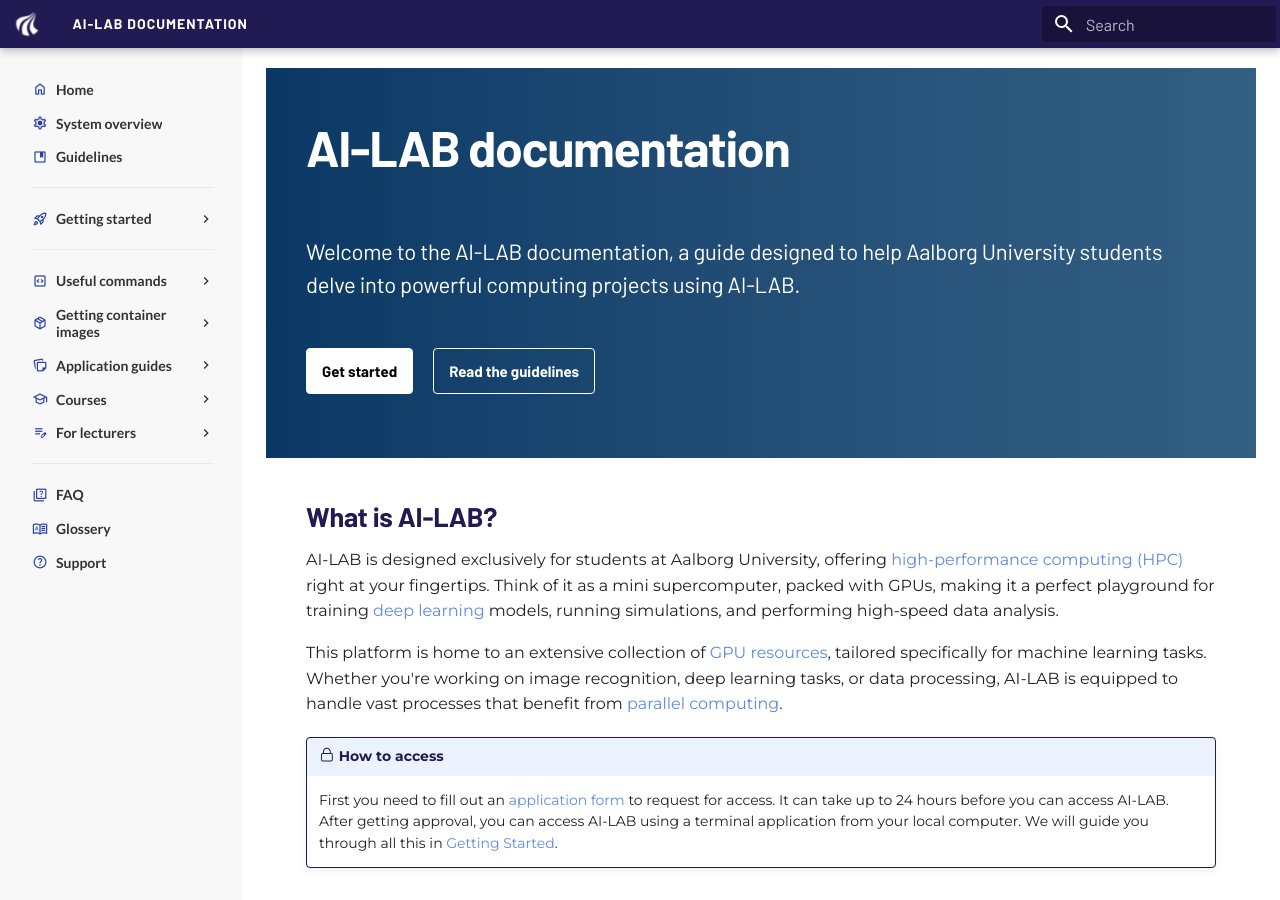
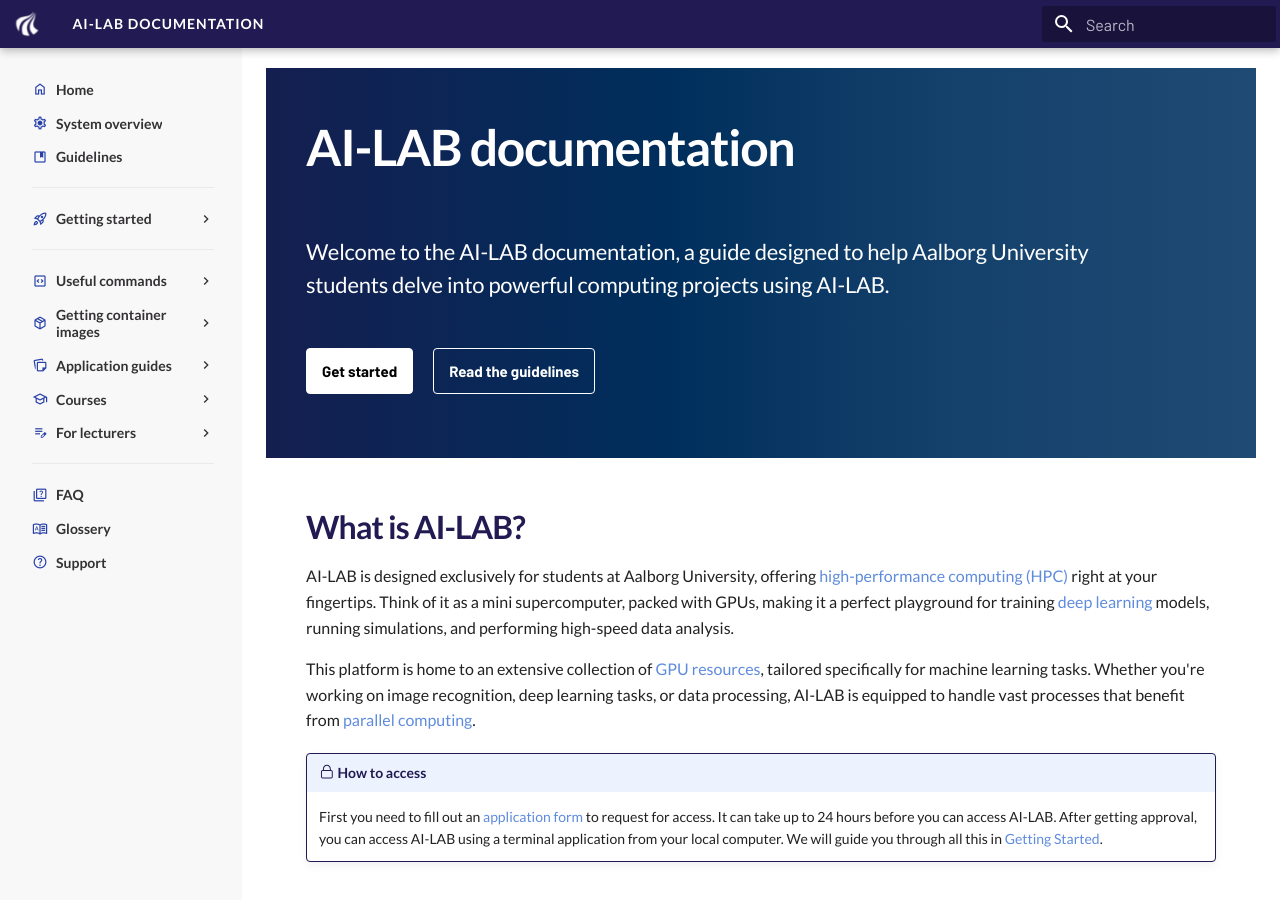
Before and after one commit to aau-claaudia/ailab-docs, an MkDocs documentation site: the page built from docs/index.md, in a window 1280 px wide and 900 px high. Built offline with MkDocs 1.6.1 and Material for MkDocs 9.7.7, drawn with Linux system fonts in a browser that asks for light colours.

Commit message:
changed fonts in extra.css

```diff
--- a/docs/stylesheets/extra.css
+++ b/docs/stylesheets/extra.css
@@ -29,7 +29,7 @@
   display: none;
 }
 .md-header__title {
-  font-family: Barlow, sans-serif;
+  font-family: "Lato", sans-serif;
   font-weight: 800;
   font-size: 14px;
   text-transform: uppercase;
@@ -37,12 +37,12 @@
   letter-spacing: 1px;
 }
 .md-typeset p {
-  font-family: Montserrat, sans-serif;
+  font-family: "Lato", sans-serif;
   font-weight: 400;
   font-size: 16px;
 }
 .md-typeset h1 {
-  font-family: Barlow, sans-serif;
+  font-family: "Lato", sans-serif;
   color: var(--md-typeset-a-color);
   font-size: 2.5rem;
   letter-spacing: -1.3px;
@@ -51,20 +51,21 @@
   font-weight: 700;
 }
 .md-typeset h2 {
-  font-family: Barlow, sans-serif;
+  font-family: "Lato", sans-serif;
   font-weight: 700;
-  font-size: 27px;
-  line-height: 27px;
+  font-size: 32px;
+  line-height: 32px;
+  letter-spacing: -1px;
   color: var(--md-typeset-a-color);
 }
 .md-typeset h3 {
-  font-family: Barlow, sans-serif;
+  font-family: "Lato", sans-serif;
   font-weight: 700;
   font-size: 22px;
   color: var(--md-typeset-a-color);
 }
 .md-typeset h4, strong {
-  font-family: Barlow, sans-serif;
+  font-family: "Lato", sans-serif;
   font-weight: 800;
   font-size: 14px;
   line-height: 16.8px;
@@ -77,7 +78,7 @@
   fill: var(--md-typeset-a-color) !important;
 }
 .admonition p, details p, .md-typeset ul li, details ol, .info ol li, li {
-  font-family: Montserrat, sans-serif;
+  font-family: "Lato", sans-serif;
   font-weight: 400;
   font-size: 14px !important;
   line-height: 21.8px !important;
@@ -102,7 +103,7 @@ code .go, code {
 .admonition.example > .admonition-title {
   background-color: #448aff1a !important;
   color: var(--md-typeset-a-color);
-  font-family: Montserrat, sans-serif;
+  font-family: "Lato", sans-serif;
   font-weight: 700;
   font-size: 14px !important;
   line-height: 21.8px !important;
@@ -316,7 +317,7 @@ code .go, code {
   z-index: 2;
 }
 .landing::after {
-  background: linear-gradient(to right, #003366 -20%,  #174978 20%, #2F5F8A 70%, #46769B 140%);
+  background: linear-gradient(to right, var(--md-primary-fg-color) -20%,  #003366 40%, #174978 70%, #2F5F8A 140%);
   bottom: 0;
   content: '';
   display: block;
```
